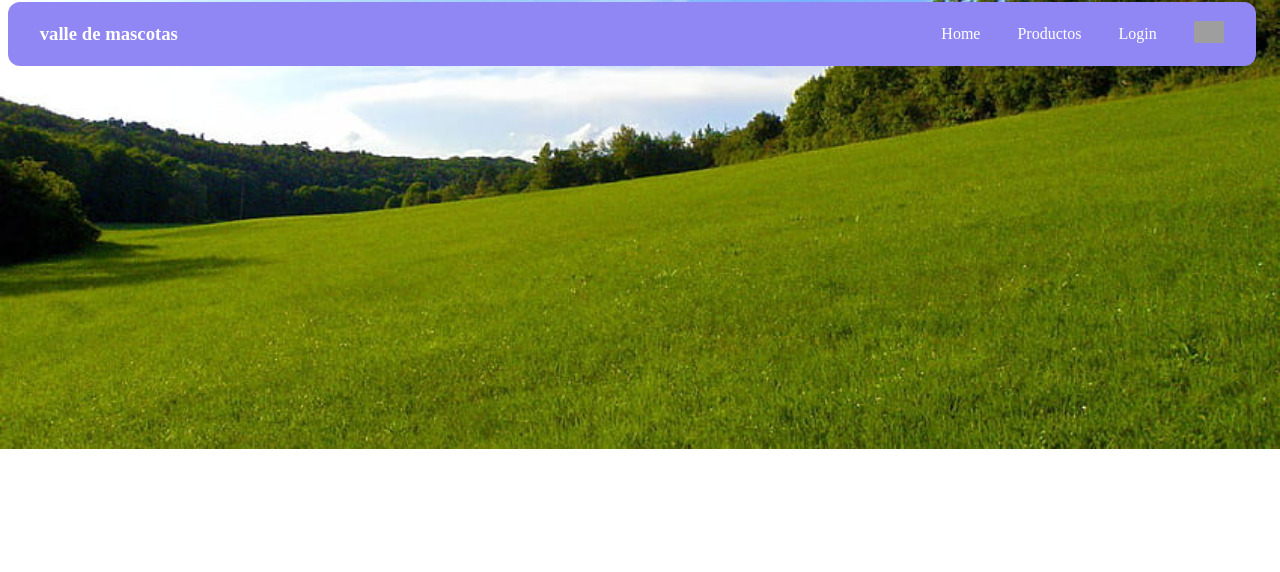
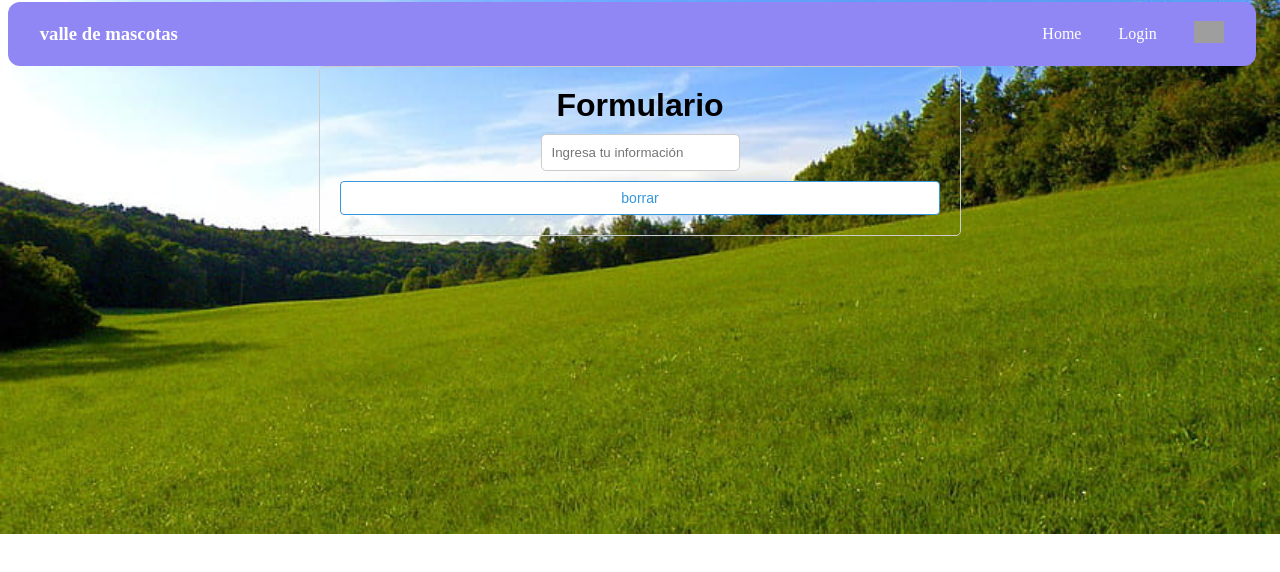
Before and after one commit to paulinaaguir/valledemascotas, a React (Vite) app: page /delete in a window 1280 px wide. Shown: the top 572 px of the page. Built offline with nearby package versions, Linux system fonts and the light colour scheme; grey boxes are pictures that could not be loaded.

Commit message:
ya casi casito

```diff
--- a/src/App.jsx
+++ b/src/App.jsx
@@ -6,8 +6,9 @@ import Productos from "./views/Productos";
 import Carrito from "./views/Carrito";
 import Login from "./views/Login.jsx";
 import RecoverPass from "./views/RecoverPass.jsx";
-import ProductosCrud from "./viewAdmin/productosCrud.jsx"
+import ProductosCrud from "./viewAdmin/ProductosCrud.jsx"
 import RegisterUs from "./views/RegisterUs.jsx"
+import DeleteProducto from "./viewAdmin/DeleteProducto.jsx";
 function App() {
   return (
     <div className="">
@@ -20,8 +21,9 @@ function App() {
           <Route path="/carrito" element={<Carrito />} />
           <Route path="/login" element={<Login />} />
           <Route path="/recover" element={<RecoverPass />} />
-          <Route path="/crud" element={<ProductosCrud />} />
           <Route path="/register" element={<RegisterUs />} />
+         <Route path="/createProduct" element={<ProductosCrud/>} />
+         <Route path="/delete" element={<DeleteProducto/>} />
         </Routes>
       </Router>
     </div>
--- a/src/components/NavBar.jsx
+++ b/src/components/NavBar.jsx
@@ -16,7 +16,7 @@ const NavBar = () => {
             <h3>valle de mascotas</h3>
                 <nav>
                     <a href="/home">Home</a>
-                    <a href="/productos">Productos</a>
+                    {/* <a href="/productos">Productos</a> */}
 
                     <a href="/login">Login</a>
                     {/* <a href="#">Catálogo de Productos</a> */}
--- /dev/null
+++ b/src/hooks/useProduct.js
@@ -0,0 +1,54 @@
+
+import { registerProduct, seeAll, deleteProduct } from "../services/product.service.js";
+
+export const useCreateProduct = async (datas) => {
+  // console.log("🚀 ~ useUser ~ datas:", datas)
+  let data = null;
+
+  const fetchData = async () => {
+    const product = await registerProduct(datas);
+    data = product;
+  };
+  await fetchData();
+  if (!data) data = "error";
+  return data;
+};
+
+export const useSeeAll = async () => {
+  // console.log("🚀 ~ useUser ~ datas:", datas)
+  let data = null;
+
+  const fetchData = async () => {
+    const product = await seeAll();
+    data = product;
+  };
+  await fetchData();
+  if (!data) data = "error";
+  return data;
+};
+
+export const useDeleteProduct = async (datas) => {
+  // console.log("🚀 ~ useUser ~ datas:", datas)
+  let data = null;
+console.log(datas)
+  const fetchData = async () => {
+    const product = await deleteProduct(datas);
+    console.log(product);
+    data = product;
+  };
+  await fetchData();
+  if (!data) data = "error";
+  return data;
+};
+// export const useRegisterUser = async (datas) => {
+//   let data = null;
+
+//   const fetchData = async () => {
+//     const user = await registerUser(datas);
+//     console.log(user);
+//     data = user;
+//   };
+//   await fetchData();
+//   if (!data) data = "error";
+//   return data;
+// };
--- /dev/null
+++ b/src/services/product.service.js
@@ -0,0 +1,103 @@
+
+const backUrl = "http://localhost:3000"
+export const registerProduct = async (data)=>{
+
+    try{
+        const response = await fetch(backUrl + "/register_producto", {
+            method: "POST",
+            headers: {
+                "Content-Type": "application/json"
+            },
+            body: JSON.stringify(data)
+        })
+
+        if(!response.ok){
+            throw new Error(`Error en la peticion: ${response.status}`)
+        }
+
+        const jsonData = await response.json();
+        console.log(jsonData.message)
+        // localStorage.setItem("name", (jsonData.response.name))
+        // localStorage.setItem("tokenSession", (jsonData.tokenSession))
+        return jsonData
+    }catch(e){
+        console.error(e)
+        return null
+    }
+
+}
+export const seeAll = async ()=>{
+
+    try{
+        const response = await fetch(backUrl + "/get_productos", {
+            method: "GET",
+            headers: {
+                "Content-Type": "application/json"
+            },
+        })
+
+        if(!response.ok){
+            throw new Error(`Error en la peticion: ${response.status}`)
+        }
+
+        const jsonData = await response.json();
+        console.log(jsonData.message)
+        // localStorage.setItem("name", (jsonData.response.name))
+        // localStorage.setItem("tokenSession", (jsonData.tokenSession))
+        return jsonData
+    }catch(e){
+        console.error(e)
+        return null
+    }
+
+}
+
+export const deleteProduct = async (data)=>{
+    console.log(data)
+    try{
+        const response = await fetch(backUrl + "/deleteProducto", {
+            method: "POST",
+            headers: {
+                "Content-Type": "application/json"
+            },
+            body: JSON.stringify(data)
+        })
+
+        if(!response.ok){
+            throw new Error(`Error en la peticion: ${response.status}`)
+        }
+
+        const jsonData = await response.json();
+        console.log(jsonData.message)
+        // localStorage.setItem("name", (jsonData.response.name))
+        // localStorage.setItem("tokenSession", (jsonData.tokenSession))
+        return jsonData
+    }catch(e){
+        console.error(e)
+        return null
+    }
+
+}
+// export const registerUser = async (data)=>{
+//     try{
+//         const response = await fetch(backUrl + "/register_user", {
+//             method: "POST",
+//             headers: {
+//                 "Content-Type": "application/json"
+//             },
+//             body: JSON.stringify(data)
+//         })
+
+//         if(!response.ok){
+//             throw new Error(`Error en la peticion: ${response.status}`)
+//         }
+//         console.log("hola", response)
+//         const jsonData = await response.json()
+
+//         return jsonData
+//     }catch(e){
+//         console.error(e)
+//         return null
+//     }
+
+// }
--- /dev/null
+++ b/src/styles/Deleteproductos.css
@@ -0,0 +1,35 @@
+.formulario {
+    width: 50%;
+    margin: 0 auto;
+    padding: 20px;
+    border: 1px solid #ccc;
+    border-radius: 5px;
+  }
+
+  h1 {
+    text-align: center;
+  }
+
+  input {
+    width: 100%;
+    padding: 10px;
+    margin-bottom: 10px;
+    border: 1px solid #ccc;
+    border-radius: 5px;
+  }
+
+  button {
+    width: 100%;
+    padding: 10px;
+    background-color: #007bff;
+    color: #fff;
+    border: none;
+    border-radius: 5px;
+    cursor: pointer;
+  }
+
+  @media (max-width: 768px) {
+    .formulario {
+      width: 100%;
+    }
+  }
--- /dev/null
+++ b/src/styles/productosCrud.css
@@ -0,0 +1,30 @@
+
+form {
+    max-width: 600px;
+    margin: 0 auto;
+  }
+
+  label {
+    display: block;
+    margin-bottom: 8px;
+  }
+
+  input, select {
+    width: 100%;
+    padding: 10px;
+    margin-bottom: 16px;
+    box-sizing: border-box;
+  }
+
+  button {
+    background-color: #4CAF50;
+    color: white;
+    padding: 10px 20px;
+    border: none;
+    border-radius: 4px;
+    cursor: pointer;
+  }
+
+  button:hover {
+    background-color: #45a049;
+  }
--- /dev/null
+++ b/src/viewAdmin/DeleteProducto.jsx
@@ -0,0 +1,38 @@
+import "../styles/Deleteproductos.css";
+import React, { useState } from "react";
+import {
+  showSuccessMessage,
+  showErrorMessage,
+} from "../components/Notifications.jsx";
+import { useDeleteProduct } from "../hooks/useProduct.js";
+import { Button } from "../components/Button.jsx";
+
+const DeleteProduct = () => {
+  const formRef = React.useRef();
+  //   const navigate = useNavigate();
+  const [dataSession, setDataSession] = useState();
+  const handleSubmit = async (e) => {
+    e.preventDefault();
+    const formData = new FormData(formRef.current);
+    const data = Object.fromEntries(formData);
+
+    let fetchData = await useDeleteProduct(data);
+
+    setDataSession(fetchData);
+  };
+
+  return (
+    <>
+      <form class="formulario" onSubmit={handleSubmit} ref={formRef}>
+        <h1>Formulario</h1>
+        <input type="text" placeholder="Ingresa tu información" name="referencia"/>
+        <Button
+          label={"borrar"}
+          type="submit"
+        />
+      </form>
+    </>
+  );
+};
+
+export default DeleteProduct;
--- a/src/viewAdmin/productosCrud.jsx
+++ b/src/viewAdmin/productosCrud.jsx
@@ -1,11 +1,65 @@
-import React from 'react'
+import React, { useState } from "react";
+import "../styles/productosCrud.css";
+import { useSeeAll } from "../hooks/useProduct.js";
+import { showErrorMessage } from "../components/Notifications.jsx";
+import { Button } from "../components/Button";
+import ProductoCarro from "../components/ProductoCarro.jsx"
+import { useDeleteProduct } from "../hooks/useProduct.js";
+const ProductosCrud = () => {
 
-const productosCrud = () => {
+  const formRef = React.useRef();
+  //   const navigate = useNavigate();
+    const [dataSession, setDataSession] = useState();
+
+  const [dataResive, setDataResive] = useState();
+  if (dataResive && dataResive !== "error") {
+    const algo = dataResive.productos;
+    console.log(algo);
+  }
+  if (dataResive === "error") {
+    showErrorMessage("Error al traer productos");
+  }
+  const getProducts = async () => {
+    // const navigate = useNavigate();
+
+    // const handleSubmit = async (e) => {
+    //   e.preventDefault();
+    //   const formData = new FormData(formRef.current);
+    //   const data = Object.fromEntries(formData);
+    //   // console.log(data)
+    //   let fetchData = await getProducts(data);
+    //   // console.log(fetchData)
+    //   setDataResive(fetchData);
+    // };
+
+    try {
+      let fetchData = await useSeeAll();
+      setDataResive(fetchData.productos);
+      console.log(fetchData.productos);
+    } catch (e) {
+      console.log(e);
+    }
+  };
   return (
     <>
-    hola
+      <div className="contenedor">
+        <div className="contenedor-flex ">
+          {dataResive &&
+            dataResive.map((producto) => {
+              return (
+                <ProductoCarro
+                  marca={producto.marca}
+                  imagen={producto.imagen}
+                  precio={producto.precio}
+                  referencia={producto.referencia}
+                />
+              );
+            })}
+          <Button label="Pagar" fn={getProducts}></Button>
+        </div>
+      </div>
     </>
-  )
-}
+  );
+};
 
-export default productosCrud
+export default ProductosCrud;
--- a/src/views/Login.jsx
+++ b/src/views/Login.jsx
@@ -6,6 +6,8 @@ import {
   showErrorMessage,
 } from "../components/Notifications.jsx";
 import { useLogUser } from "../hooks/useUser.js";
+
+
 const Login = () => {
   const formRef = React.useRef();
   const navigate = useNavigate();
```
Also changed, not shown: src/Modals/ModalCreate.jsx (added, +21 -0 lines), src/styles/CreateProduct.css (added, +15 -0 lines).
